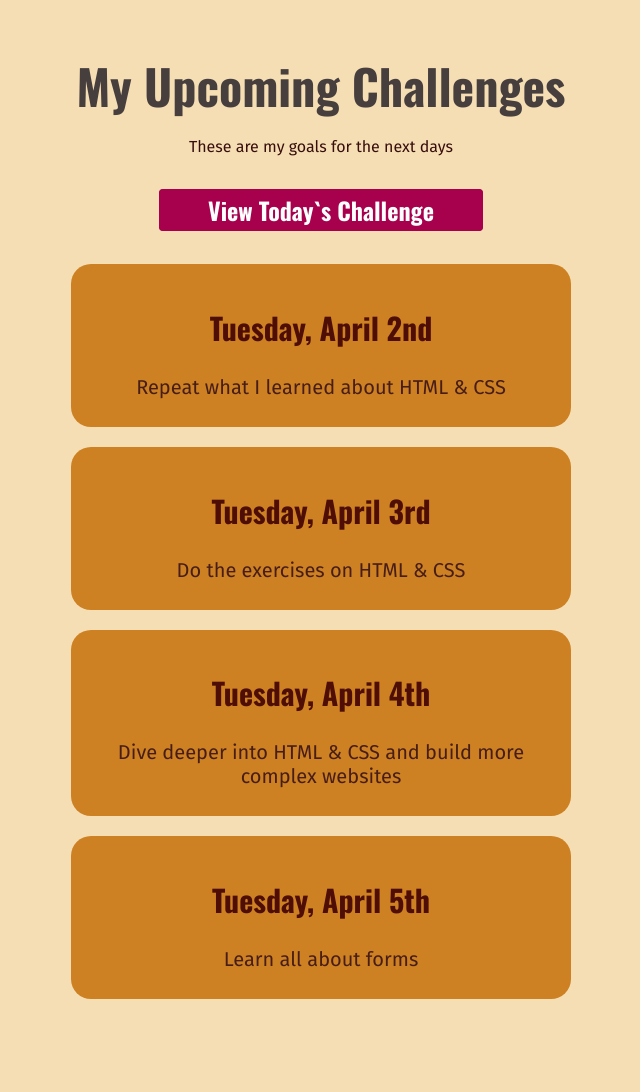
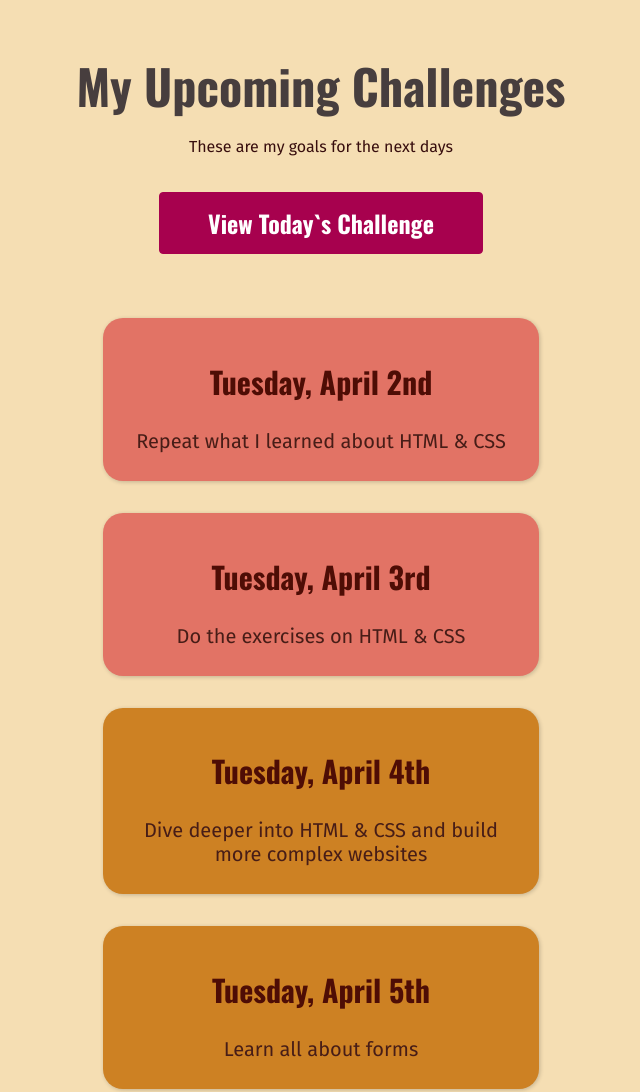
Before and after one commit to marlaangsoul/100_2022_web_development, a plain HTML site: page full-week.html in a window 1280 px wide. Shown: the whole page, without its empty margins (319-959 px from the left). Before the commit the page ends 1049 px from the top, so only its background shows below. Drawn offline with nearby package versions, Linux system fonts and the light colour scheme.

Commit message:
22/11/28 study update

```diff
--- a/full-week.html
+++ b/full-week.html
@@ -22,21 +22,21 @@
     </header>
     <main>
         <ol>
-            <li>
+            <li class="highlight-goal">
                 <h2>Tuesday, April 2nd</h2>
-                <p class="daily-goal">Repeat what I learned about HTML & CSS</p>
+                <p>Repeat what I learned about HTML & CSS</p>
             </li>
-            <li>
+            <li class="highlight-goal">
                 <h2>Tuesday, April 3rd</h2>
-                <p class="daily-goal">Do the exercises on HTML & CSS</p>
+                <p>Do the exercises on HTML & CSS</p>
             </li>
             <li>
                 <h2>Tuesday, April 4th</h2>
-                <p class="daily-goal">Dive deeper into HTML & CSS and build more complex websites</p>
+                <p>Dive deeper into HTML & CSS and build more complex websites</p>
             </li>
             <li>
                 <h2>Tuesday, April 5th</h2>
-                <p class="daily-goal">Learn all about forms</p>
+                <p >Learn all about forms</p>
             </li>
         </ol>
     </main>
--- a/styles/full-week.css
+++ b/styles/full-week.css
@@ -2,28 +2,38 @@ h1{
     font-family: 'Oswald', sans-serif;
     font-size: 48px;
     color: rgb(71, 62, 62);
-    margin: 12px 0;
+    margin: 0;
 }
 
 /* #desxription{
     margin-bottom: 36px;
 } */
+#description{
+    margin: 0;
+ }
+
+header{
+    margin-bottom: 64px;
+}
 
 header p{
     margin-bottom: 36px;
 }
 
+
 a{
-    padding: 2px 48px;
+    padding: 12px 48px;
     background-color: rgb(167, 1, 78);
     color: white;
+    border: 1px solid rgb(167, 1, 78);
     border-radius: 4px;
-    border: 1px solid rgb(167, 1, 78);
     font-size: 24px;
+    display: inline-block;
+    margin: 0;
     }
 
 a:hover{
-    background-color: rgb(180, 12, 90);
+    background-color: rgb(24, 21, 23);
     text-decoration: none;
 }
 
@@ -33,26 +43,27 @@ ol{
     margin: 36px auto 0 auto;
     padding: 0;
 }
-
 li{
+    padding: 16px;
+    box-shadow: 1px 1px 4px rgba(0, 0, 0, 0.2);
+    margin:32px;
     background-color: #cd8123;
+    font-size: 20px;
     border-radius: 20px;
-    margin:20px 0;
-    font-size: 20px;
-    padding: 16px;
  }
-
  h2{
     color: rgb(78, 13, 5);
     font-family: 'Oswald', sans-serif;
  }
-
  main p{
     margin: 12px;
     color: rgb(71, 29, 23);
  }
-
  .daily-goal{
     margin: 12px;
     color: rgb(71, 29, 22);
  }
+
+ .highlight-goal{
+    background-color: rgb(226, 115, 101);
+ }
```
